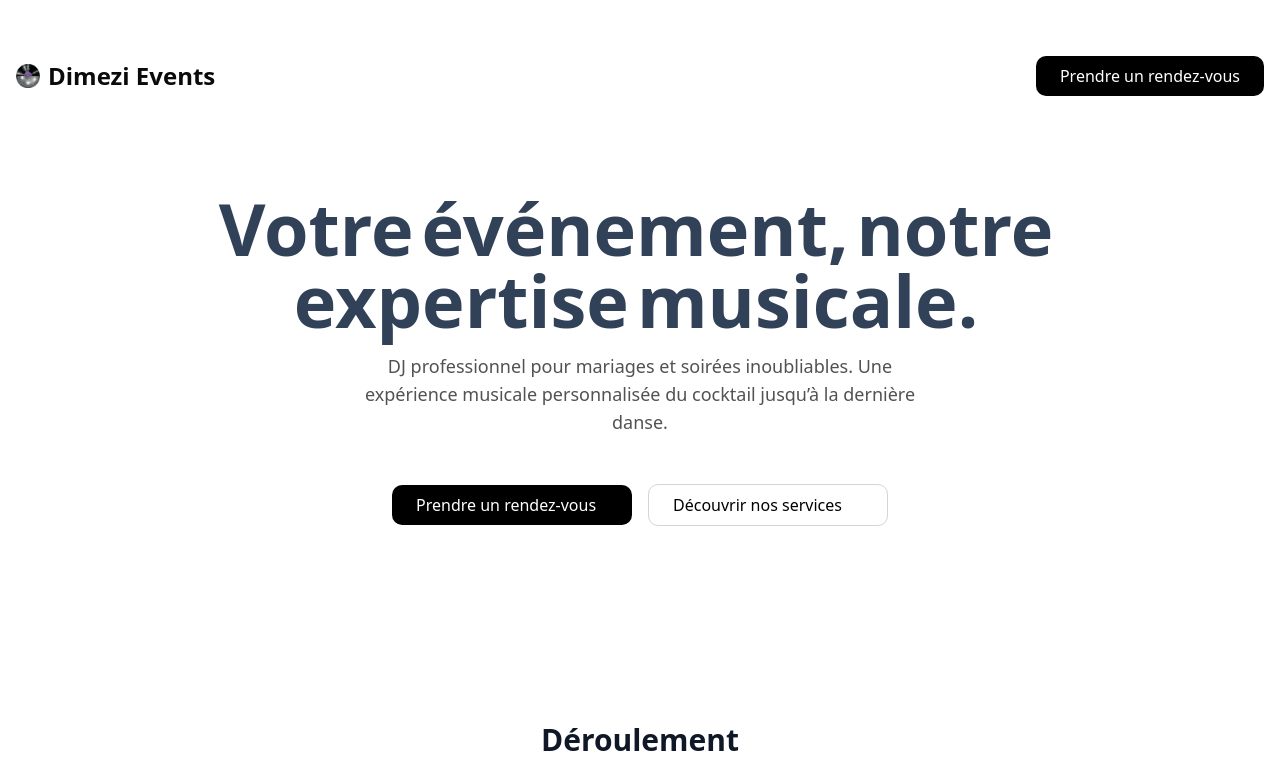
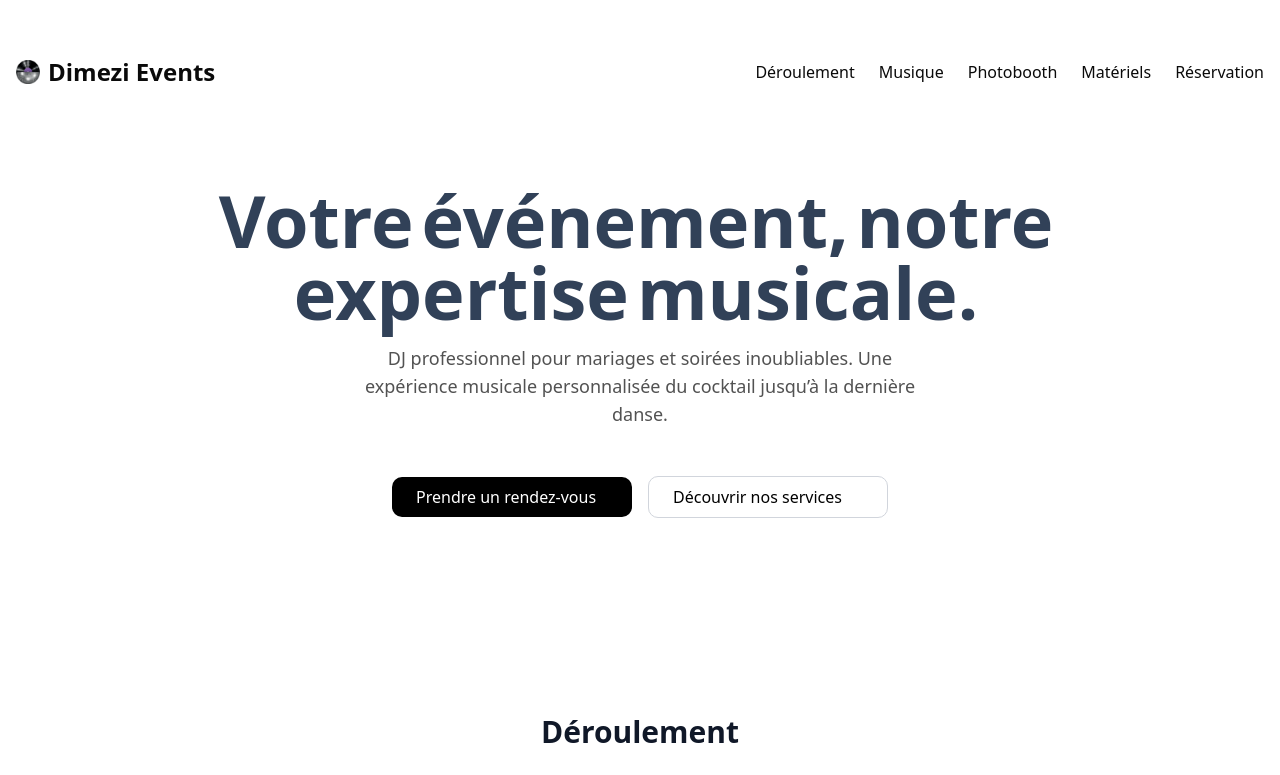
Before and after one commit to TheoBourdel/theobourdel.github.io, a Next.js app: page / in a window 1280 px wide. Shown: the top 775 px of the page. Built offline with nearby package versions, Linux system fonts and the light colour scheme.

Commit message:
fix header

```diff
--- a/components/layouts/Header.jsx
+++ b/components/layouts/Header.jsx
@@ -1,18 +1,75 @@
+"use client";
 import Image from "next/image";
-import Logo from "@/public/logo.png"
+import { useState, useEffect } from "react";
 
-export function Header(){
+export function Header() {
+  const [activeMenu, setActiveMenu] = useState(false);
+
+  // Bloquer le scroll quand le menu est ouvert
+  useEffect(() => {
+    if (activeMenu) {
+      document.body.style.overflow = "hidden";
+    } else {
+      document.body.style.overflow = "";
+    }
+  }, [activeMenu]);
+
   return (
-    <nav className="flex w-full items-center justify-center md:justify-between px-4 py-4" id="header">
+    <nav className="relative flex w-full items-center justify-between px-4 py-4 bg-white dark:bg-gray-900">
+      {/* Logo */}
       <div className="flex items-center gap-2">
-        <Image src={Logo} height={24} width={24} alt='spotify-logo' />
+        <Image src="/logo.png" height={24} width={24} alt="spotify-logo" />
         <h1 className="text-base font-bold md:text-2xl">Dimezi Events</h1>
       </div>
-      <a
-        href="mailto:ludovic@dimezi-events.com"
-        className="hidden md:block transform rounded-lg bg-black px-6 py-2 font-medium text-white transition-all duration-300 hover:-translate-y-0.5 hover:bg-gray-800 dark:bg-white dark:text-black dark:hover:bg-gray-200">
-        Prendre un rendez-vous
-      </a>
+
+      {/* Menu desktop */}
+      <div className="hidden md:flex gap-6 items-center">
+        <a href="#timeline" className="font-medium hover:text-gray-700 dark:hover:text-gray-300">Déroulement</a>
+        <a href="#music" className="font-medium hover:text-gray-700 dark:hover:text-gray-300">Musique</a>
+        <a href="#photobooth" className="font-medium hover:text-gray-700 dark:hover:text-gray-300">Photobooth</a>
+        <a href="#material" className="font-medium hover:text-gray-700 dark:hover:text-gray-300">Matériels</a>
+        <a href="#booking" className="font-medium hover:text-gray-700 dark:hover:text-gray-300">Réservation</a>
+
+        {/* <a
+          href="mailto:ludovic@dimezi-events.com"
+          className="transform rounded-lg bg-black px-6 py-2 font-medium text-white transition-all duration-300 hover:-translate-y-0.5 hover:bg-gray-800 dark:bg-white dark:text-black dark:hover:bg-gray-200"
+        >
+          Prendre un rendez-vous
+        </a> */}
+      </div>
+
+      {/* Burger menu mobile */}
+      <div className="md:hidden z-50">
+        <button
+          onClick={() => setActiveMenu(!activeMenu)}
+          className="flex flex-col gap-1.5 p-2 focus:outline-none"
+        >
+          <span className={`block h-0.5 w-6 bg-black dark:bg-white transition-all ${activeMenu ? "rotate-45 translate-y-2" : ""}`}></span>
+          <span className={`block h-0.5 w-6 bg-black dark:bg-white transition-all ${activeMenu ? "opacity-0" : ""}`}></span>
+          <span className={`block h-0.5 w-6 bg-black dark:bg-white transition-all ${activeMenu ? "-rotate-45 -translate-y-2" : ""}`}></span>
+        </button>
+      </div>
+
+      {/* Fullscreen menu mobile */}
+      <div
+        className={`fixed inset-0 bg-white dark:bg-gray-900 flex flex-col items-center justify-center gap-8 text-2xl transition-transform duration-300 ease-in-out transform ${
+          activeMenu ? "translate-x-0" : "translate-x-full"
+        } z-40`}
+      >
+        <a onClick={() => setActiveMenu(false)} href="#timeline" className="hover:text-gray-700 dark:hover:text-gray-300">Déroulement</a>
+        <a onClick={() => setActiveMenu(false)} href="#music" className="hover:text-gray-700 dark:hover:text-gray-300">Musique</a>
+        <a onClick={() => setActiveMenu(false)} href="#photobooth" className="hover:text-gray-700 dark:hover:text-gray-300">Photobooth</a>
+        <a onClick={() => setActiveMenu(false)} href="#material" className="hover:text-gray-700 dark:hover:text-gray-300">Matériels</a>
+        <a onClick={() => setActiveMenu(false)} href="#booking" className="hover:text-gray-700 dark:hover:text-gray-300">Réservation</a>
+
+        <a
+          onClick={() => setActiveMenu(false)}
+          href="mailto:ludovic@dimezi-events.com"
+          className="transform rounded-lg bg-black px-6 py-2 font-medium text-white transition-all duration-300 hover:-translate-y-0.5 hover:bg-gray-800 dark:bg-white dark:text-black dark:hover:bg-gray-200 text-lg"
+        >
+          Prendre un rendez-vous
+        </a>
+      </div>
     </nav>
   );
-};
+}
```
